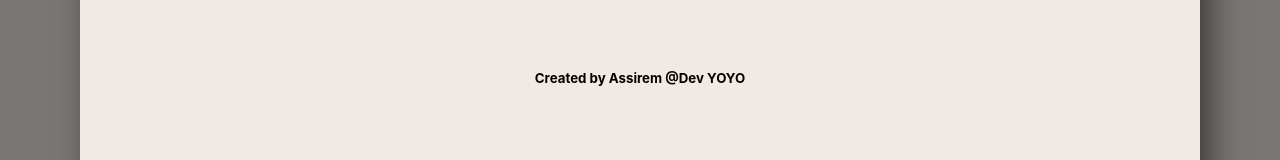
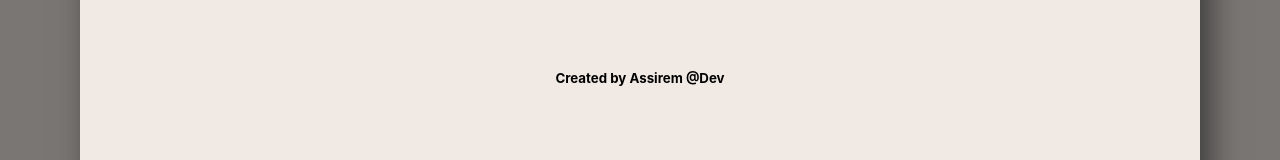
Before and after one commit to MouradKnowsBest/website-chiara, a Next.js app: page / in a window 1280 px wide. Shown: the part 2976-3136 px from the top of the page. Built offline with nearby package versions, Linux system fonts and the light colour scheme.

Commit message:
vercel test2

```diff
--- a/pages/index.js
+++ b/pages/index.js
@@ -16,7 +16,7 @@ export default function Home() {
             textAlign: "center",
           }}
         >
-          Created by Assirem @Dev YOYO
+          Created by Assirem @Dev
         </h5>
       </div>
     </div>
```
